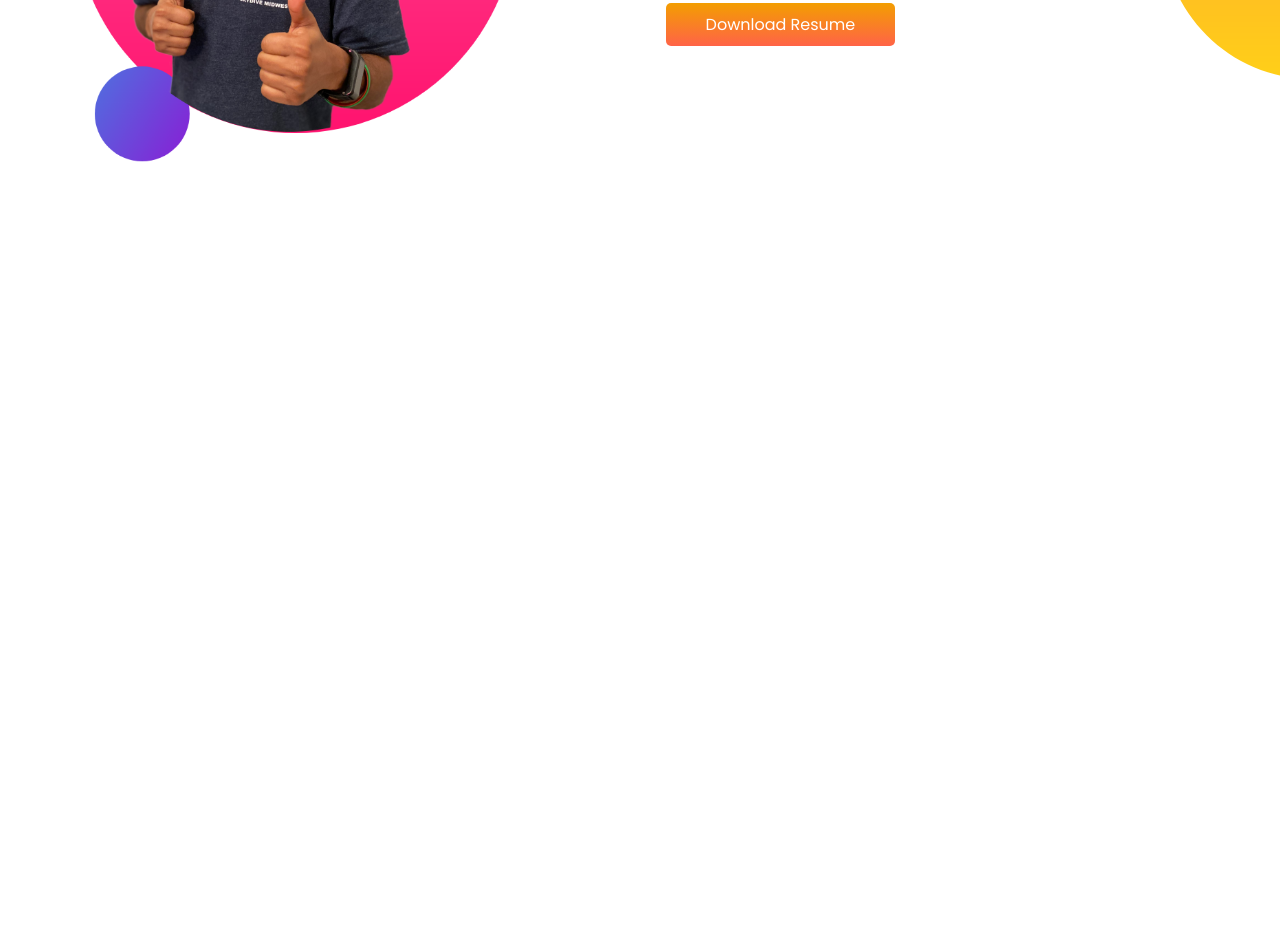
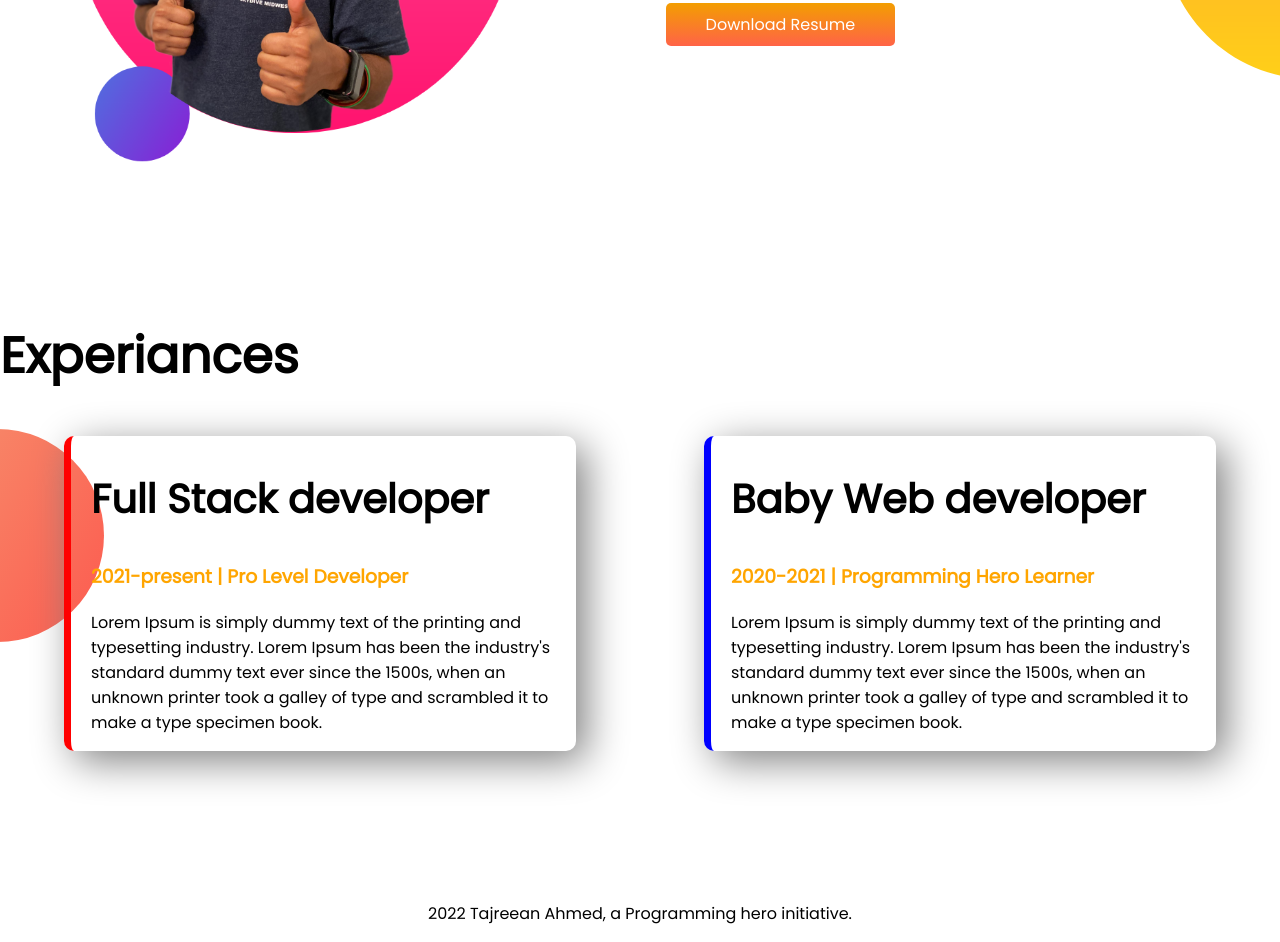
Before and after one commit to Tajreean-Ahmed/developer-portfolio, a plain HTML site: page index.html in a window 1280 px wide. Shown: the part 955-1897 px from the top of the page. Before the commit the page ends 1274 px from the top, so only its background shows below. Drawn offline with Linux system fonts and the light colour scheme.

Commit message:
styled border and added footer

```diff
--- a/index.html
+++ b/index.html
@@ -13,7 +13,7 @@
 </head>
 
 <body>
-    <section class="top-banner">
+    <section class="top-banner flexible-container">
         <div class="half-width">
             <h1>Welcome To</h1>
             <h1><span class="orange-colour">Tajreean Ahmed</span> world!</h1>
@@ -28,7 +28,7 @@
         </div>
     </section>
 
-    <section class="dream-big">
+    <section class="dream-big flexible-container">
         <div class="half-width">
             <img src="images/jhankar2.png" alt="">
         </div>
@@ -44,6 +44,32 @@
 
     </section>
 
+    <section class="experiance-area ">
+        <h1>Experiances</h1>
+        <div class="flexible-container">
+            <div class="experience-item" id="full-stack-developer">
+                <h2>Full Stack developer</h2>
+                <h3 class="orange-colour">2021-present | Pro Level Developer</h3>
+                <p>Lorem Ipsum is simply dummy text of the printing and typesetting industry. Lorem Ipsum has been the
+                    industry's standard dummy text ever since the 1500s, when an unknown printer took a galley of type
+                    and
+                    scrambled it to make a type specimen book.</p>
+            </div>
+            <div class="experience-item" id="baby-web-developer">
+                <h2>Baby Web developer</h2>
+                <h3 class="orange-colour">2020-2021 | Programming Hero Learner</h3>
+                <p>Lorem Ipsum is simply dummy text of the printing and typesetting industry. Lorem Ipsum has been the
+                    industry's standard dummy text ever since the 1500s, when an unknown printer took a galley of type
+                    and
+                    scrambled it to make a type specimen book.</p>
+            </div>
+        </div>
+
+    </section>
+
 </body>
+<footer class="footer">
+    <p> 2022 Tajreean Ahmed, a Programming hero initiative.</p>
+</footer>
 
 </html>
--- a/style.css
+++ b/style.css
@@ -8,11 +8,15 @@ h1 {
     font-size: 50px;
 }
 
+h2 {
+    font-size: 40px;
+}
+
 .orange-colour {
     color: orange;
 }
 
-section {
+.flexible-container {
     display: flex;
     margin-bottom: 150px;
 }
@@ -47,3 +51,31 @@ section {
     background-repeat: no-repeat;
     background-position: right;
 }
+
+.experience-item {
+    width: 40%;
+    box-shadow: 10px 10px 40px gray;
+    margin-left: 5%;
+    margin-right: 5%;
+    padding-left: 20px;
+    border-radius: 10px;
+
+}
+
+.experiance-area {
+    background-image: url(images/exp-bg.png);
+    background-repeat: no-repeat;
+    background-position: left;
+}
+
+#full-stack-developer {
+    border-left: 7px solid red;
+}
+
+#baby-web-developer {
+    border-left: 7px solid blue;
+}
+
+.footer {
+    text-align: center;
+}
```
